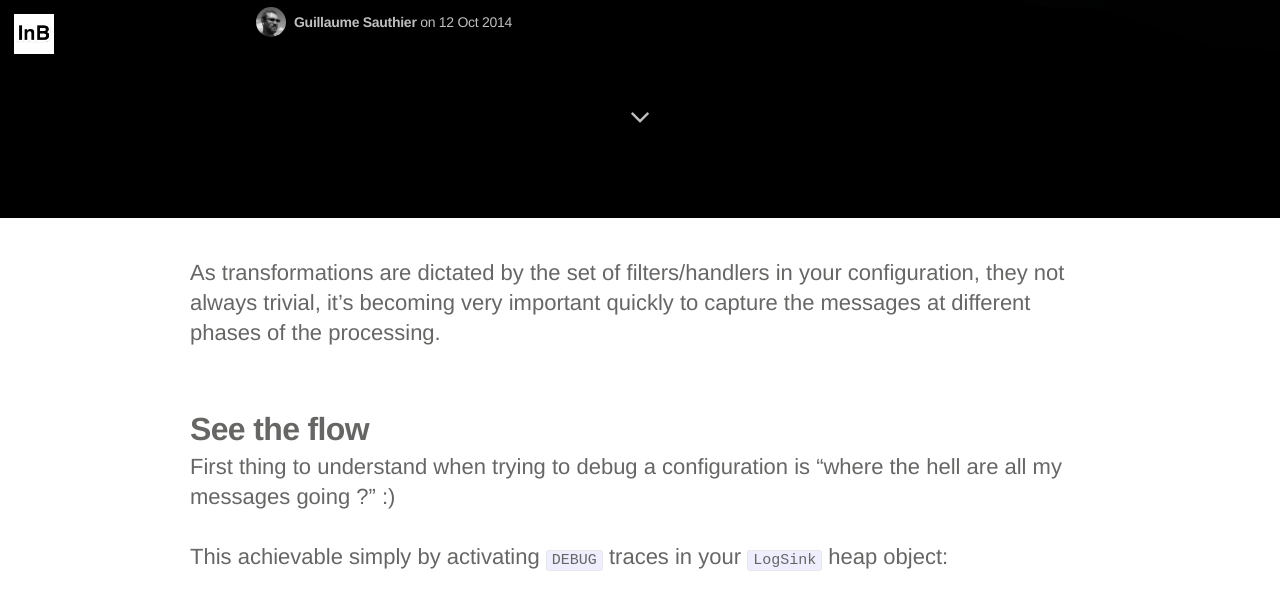
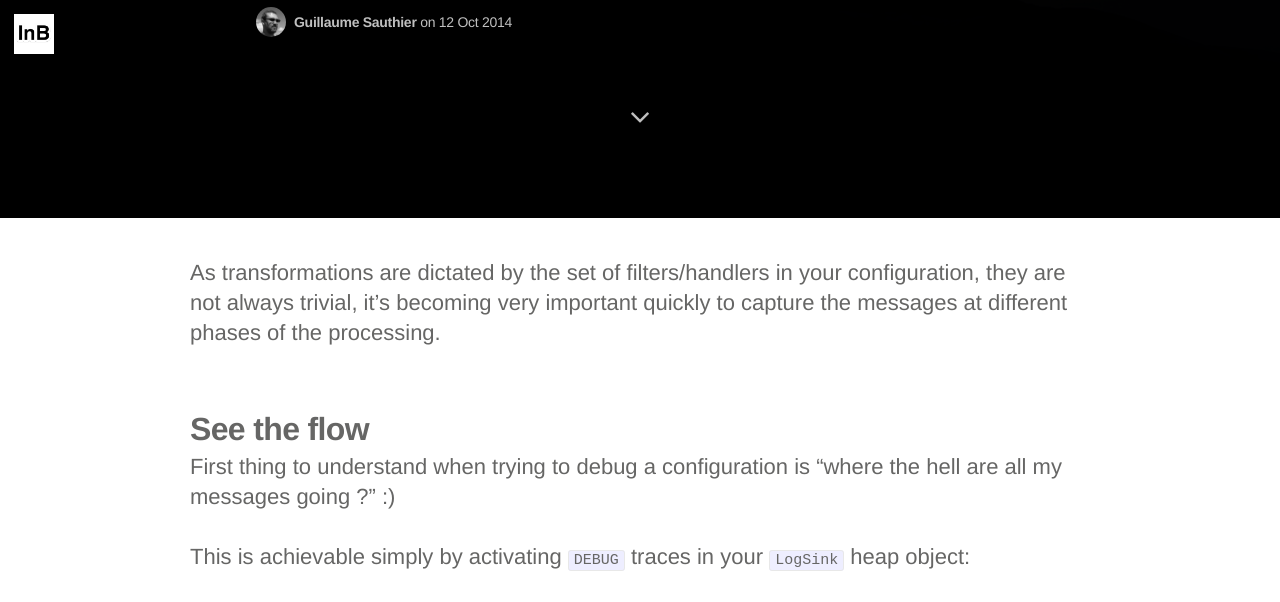
Before and after one commit to sauthieg/sauthieg.github.io, a Jekyll site: the page built from _posts/2014-10-12-welcome-to-openig-part-4.markdown, in a window 1280 px wide and 900 px high, scrolled down 682 px, cut to the strip 0-602 px from the top of the window. Built offline with Jekyll 4.4.1, drawn with Linux system fonts in a browser that asks for light colours; nearby versions of some CDN libraries; some web fonts are replaced; Markdown is read by kramdown in place of the engine named in the settings; comment, search, counter and statistics services are not loaded; some of the changed text lies outside the part shown.

Commit message:
Fix typos, thanks to @JnRouvignac for review

```diff
--- a/_posts/2014-10-12-welcome-to-openig-part-4.markdown
+++ b/_posts/2014-10-12-welcome-to-openig-part-4.markdown
@@ -10,7 +10,7 @@ comments: true
 ---
 
 As transformations are dictated by the set of filters/handlers in your
-configuration, they not always trivial, it's becoming very important quickly
+configuration, they are not always trivial, it's becoming very important quickly
 to capture the messages at different phases of the processing.
 
 <!-- more -->
@@ -20,7 +20,7 @@ to capture the messages at different phases of the processing.
 First thing to understand when trying to debug a configuration is "where the
 hell are all my messages going ?" :)
 
-This achievable simply by activating `DEBUG` traces in your `LogSink` heap object:
+This is achievable simply by activating `DEBUG` traces in your `LogSink` heap object:
 
 {% gist sauthieg/9622ec69b2db77c99b51 %}
 
```
Also changed, not shown: other parts of _posts/2014-10-12-welcome-to-openig-part-4.markdown (+1 -1 lines).
